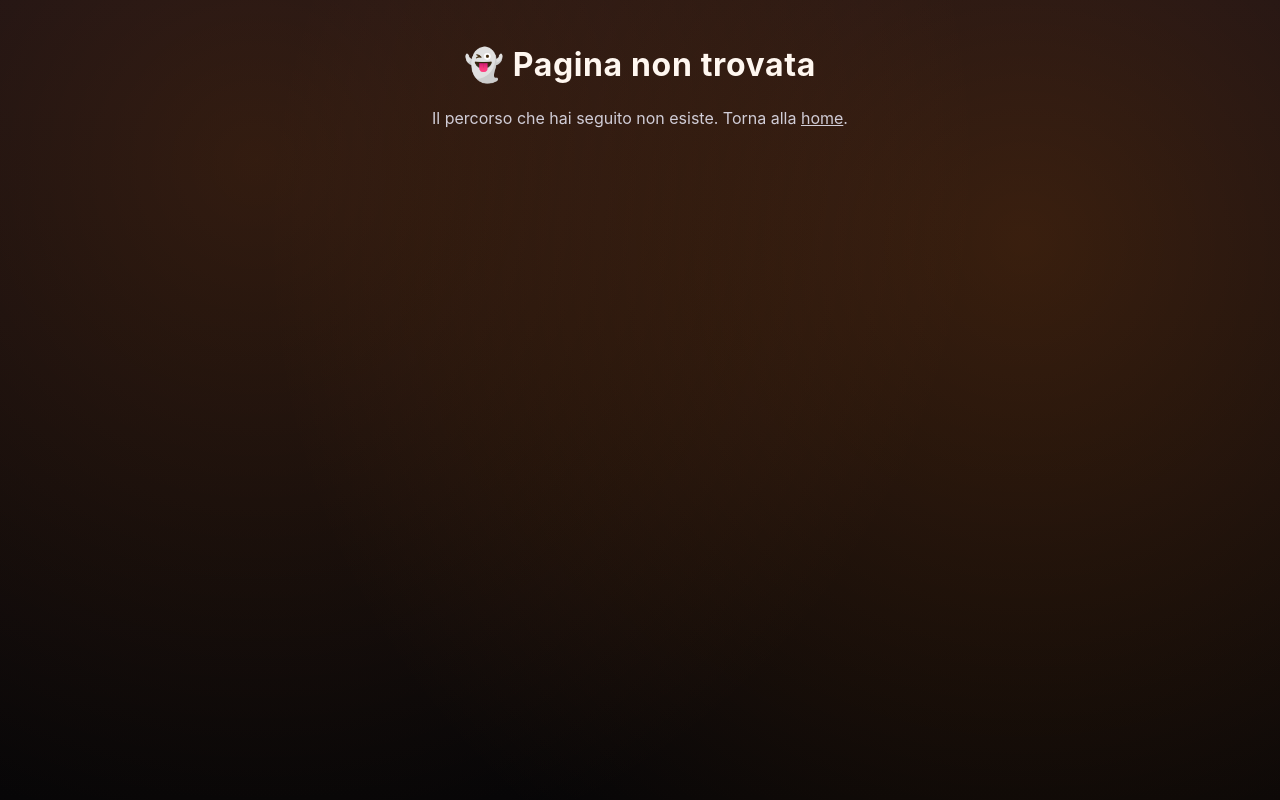
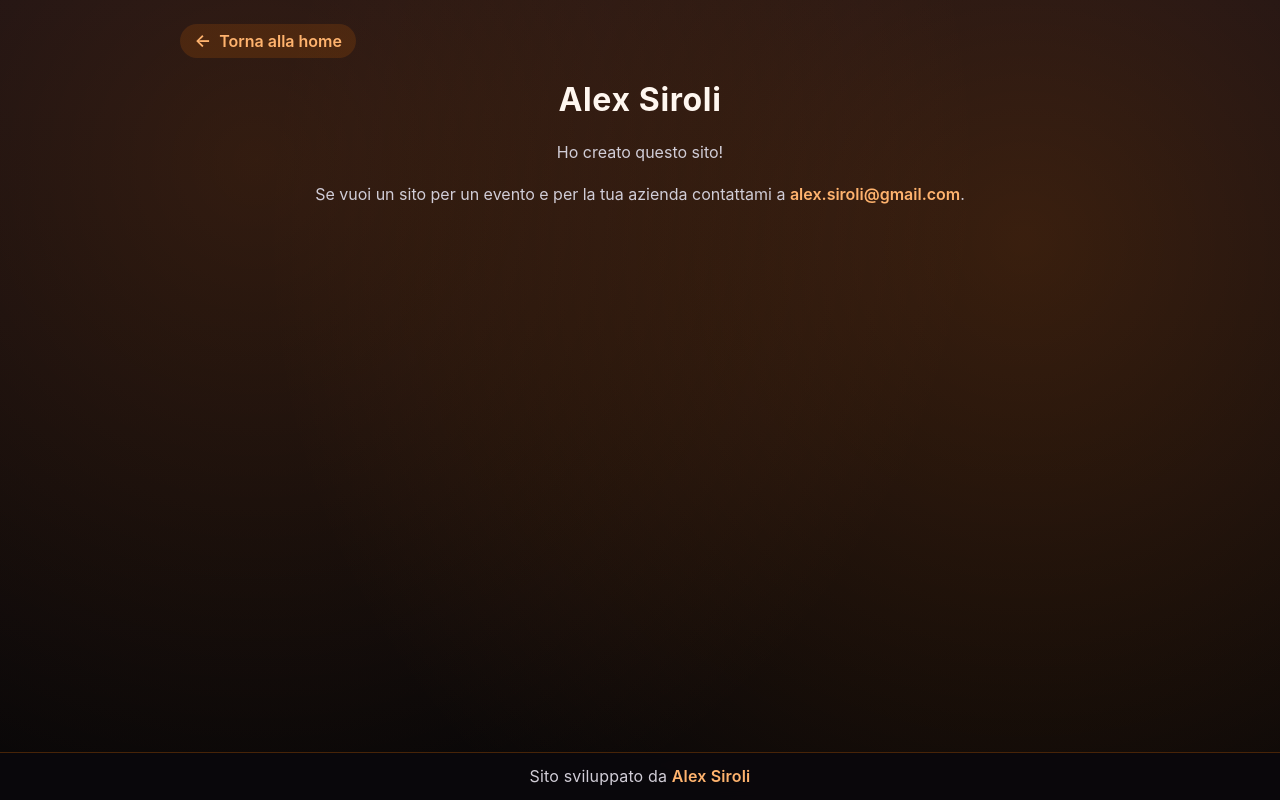
Before and after one commit to alexsiroli/bagna-halloween, a React (Vite) app: page /alex-siroli in a window 1280 px wide. Built offline with nearby package versions, Linux system fonts and the light colour scheme; no server answers.

Commit message:
Add site footer with Alex Siroli route

```diff
--- a/src/App.jsx
+++ b/src/App.jsx
@@ -3,6 +3,8 @@ import Home from './routes/Home.jsx';
 import Contest from './routes/Contest.jsx';
 import Vote from './routes/Vote.jsx';
 import Admin from './routes/Admin.jsx';
+import AlexSiroli from './routes/AlexSiroli.jsx';
+import SiteFooter from './components/SiteFooter.jsx';
 
 const adminRouteRaw = import.meta.env.VITE_ADMIN_ROUTE || '/admin-halloween-2025';
 const adminRoute = adminRouteRaw.startsWith('/') ? adminRouteRaw : `/${adminRouteRaw}`;
@@ -20,13 +22,19 @@ const NotFound = () => (
 
 function App() {
   return (
+    <div className="app-wrapper">
+      <main className="app-main">
         <Routes>
           <Route path="/" element={<Home />} />
           <Route path="/contest" element={<Contest />} />
           <Route path="/vote" element={<Vote />} />
           <Route path={adminRoute} element={<Admin />} />
+          <Route path="/alex-siroli" element={<AlexSiroli />} />
           <Route path="*" element={<NotFound />} />
         </Routes>
+      </main>
+      <SiteFooter />
+    </div>
   );
 }
 
--- /dev/null
+++ b/src/components/SiteFooter.jsx
@@ -0,0 +1,14 @@
+import { Link } from 'react-router-dom';
+
+function SiteFooter() {
+  return (
+    <footer className="site-footer">
+      Sito sviluppato da{' '}
+      <Link className="site-footer__link" to="/alex-siroli">
+        Alex Siroli
+      </Link>
+    </footer>
+  );
+}
+
+export default SiteFooter;
--- a/src/firebase.js
+++ b/src/firebase.js
@@ -2,21 +2,10 @@ import { initializeApp } from 'firebase/app';
 import { getAuth, GoogleAuthProvider } from 'firebase/auth';
 import { getFirestore } from 'firebase/firestore';
 
-const configuredAuthDomain = import.meta.env.VITE_FIREBASE_AUTH_DOMAIN;
-const browserHostname =
-  typeof window !== 'undefined' && window.location?.hostname ? window.location.hostname : undefined;
-
-// Align the auth handler domain with the hosting domain to avoid third-party storage issues.
-const resolvedAuthDomain =
-  browserHostname && browserHostname !== 'localhost' && browserHostname !== '127.0.0.1'
-    ? browserHostname
-    : configuredAuthDomain;
+const resolvedAuthDomain = import.meta.env.VITE_FIREBASE_AUTH_DOMAIN;
 
 if (!resolvedAuthDomain) {
-  // eslint-disable-next-line no-console
-  console.warn(
-    'Firebase auth domain is not configured. Set VITE_FIREBASE_AUTH_DOMAIN or run the app from a browser context.',
-  );
+  console.warn('Firebase auth domain is not configured. Set VITE_FIREBASE_AUTH_DOMAIN.');
 }
 
 const firebaseConfig = {
--- /dev/null
+++ b/src/routes/AlexSiroli.jsx
@@ -0,0 +1,29 @@
+import { Link } from 'react-router-dom';
+
+function AlexSiroli() {
+  return (
+    <div className="app-shell">
+      <nav className="back-nav">
+        <Link className="back-link" to="/">
+          <span aria-hidden="true">←</span> Torna alla home
+        </Link>
+      </nav>
+
+      <header>
+        <h1>Alex Siroli</h1>
+        <p>Ho creato questo sito!</p>
+
+        <p>
+          Se vuoi un sito per un evento e per la tua azienda contattami a{' '}
+          <a className="email-link" href="mailto:alex.siroli@gmail.com">
+            alex.siroli@gmail.com
+          </a>
+          .
+        </p>
+      </header>
+
+    </div>
+  );
+}
+
+export default AlexSiroli;
--- a/src/styles/halloween.css
+++ b/src/styles/halloween.css
@@ -33,6 +33,45 @@ button {
   padding: 1.5rem 1.25rem 4rem;
   max-width: 960px;
   margin: 0 auto;
+}
+
+.app-wrapper {
+  min-height: 100vh;
+  display: flex;
+  flex-direction: column;
+}
+
+.app-main {
+  flex: 1 0 auto;
+}
+
+.site-footer {
+  position: fixed;
+  bottom: 0;
+  left: 0;
+  width: 100%;
+  padding: 0.85rem 1.5rem;
+  text-align: center;
+  background: rgba(10, 8, 12, 0.92);
+  border-top: 1px solid rgba(255, 123, 0, 0.25);
+  color: #d1cdd7;
+  letter-spacing: 0.01em;
+  backdrop-filter: blur(6px);
+}
+
+.site-footer__link,
+.email-link {
+  color: #ffb36e;
+  font-weight: 600;
+  text-decoration: none;
+}
+
+.site-footer__link:hover,
+.site-footer__link:focus-visible,
+.email-link:hover,
+.email-link:focus-visible {
+  text-decoration: underline;
+  outline: none;
 }
 
 header {
```
Lines whose indentation alone changed are shown as unchanged.
